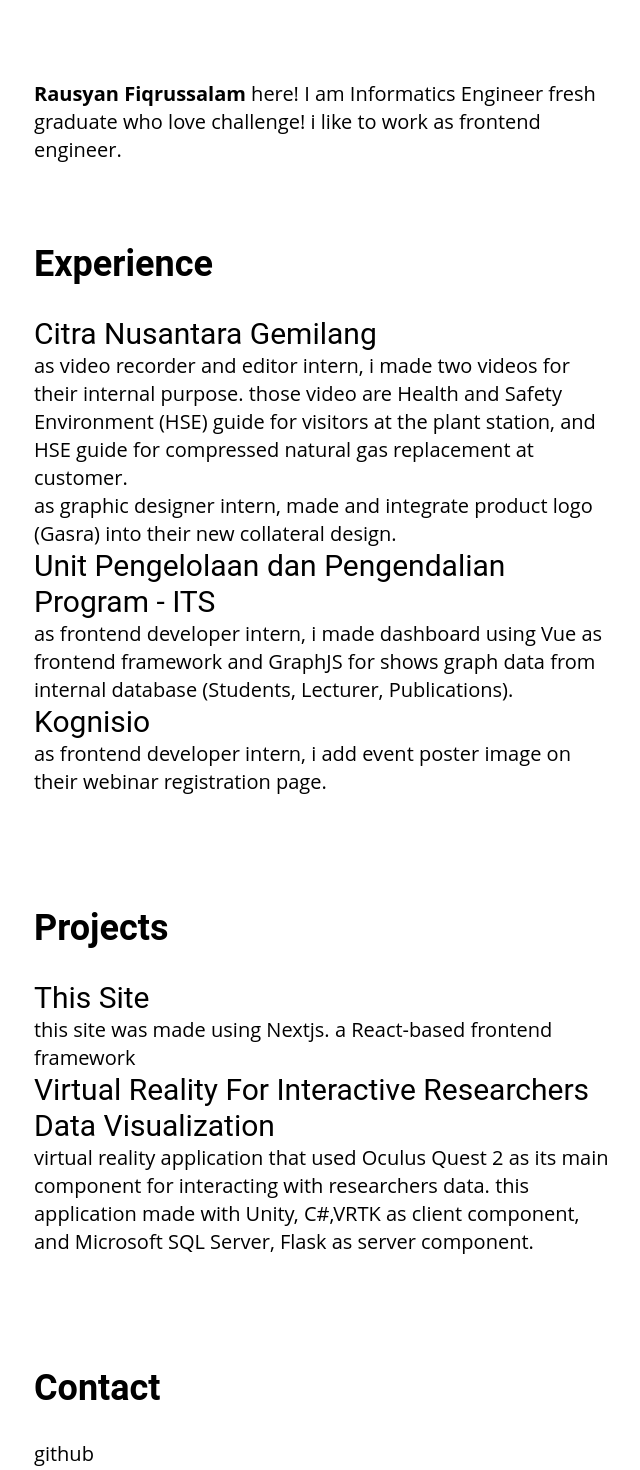
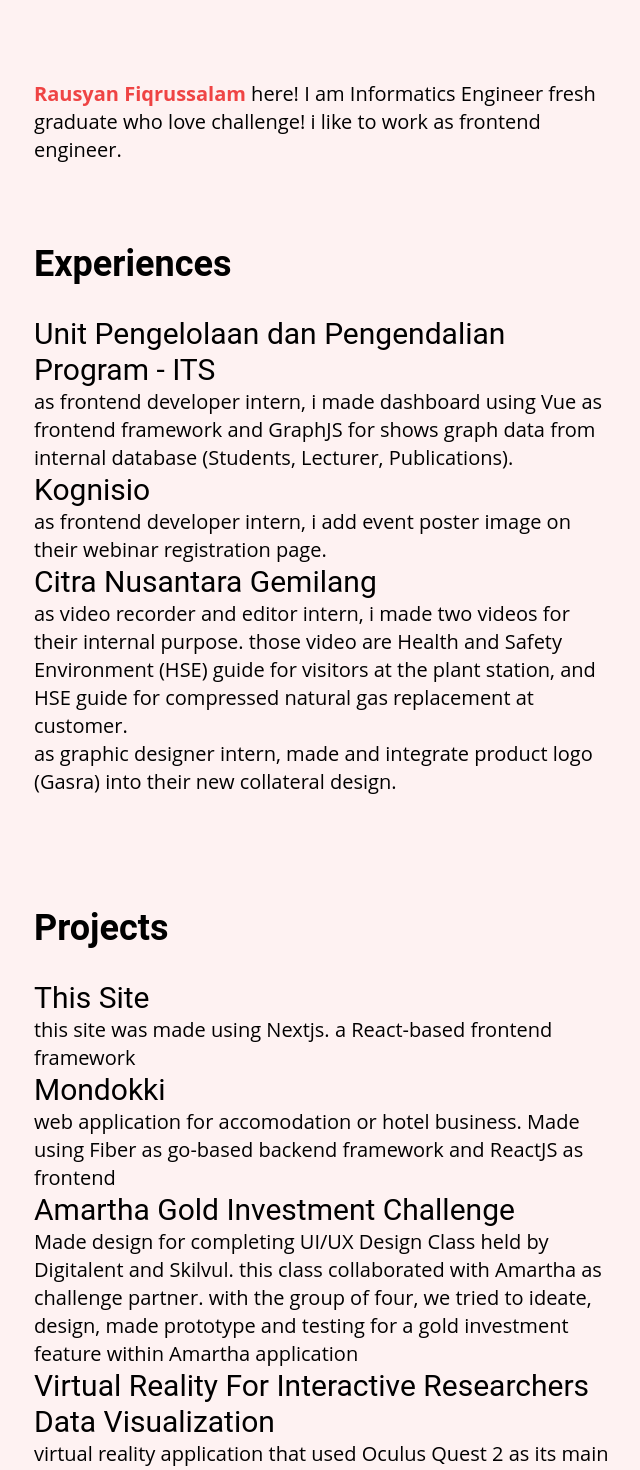
Before and after one commit to noieda/noieda, a Next.js app: page / in a window 1280 px wide. Shown: the top 1470 px of the page, without its empty margins (318-958 px from the left). Built offline with nearby package versions, Linux system fonts and the light colour scheme.

Commit message:
add new project

```diff
--- a/components/about/index.js
+++ b/components/about/index.js
@@ -1,7 +1,7 @@
 export default function About() {
     return (
         <div className='w-auto about'>
-          <p><b>Rausyan Fiqrussalam</b> here! I am Informatics Engineer fresh graduate who love challenge! i like to work as frontend engineer.</p>
+          <p><b className="text-red-500">Rausyan Fiqrussalam</b> here! I am Informatics Engineer fresh graduate who love challenge! i like to work as frontend engineer.</p>
         </div>
     )
 }
--- a/components/contact/index.js
+++ b/components/contact/index.js
@@ -1,7 +1,7 @@
 export default function Contact() {
     return (
         <div className='w-auto contact pt-20'>
-          <h1>Contact</h1>
+          <h1>Contacts</h1>
           <div className="my-8">
             <a href='https://github.com/noieda'>github</a><br />
             <a href='https://www.linkedin.com/in/rausyan-fiqrussalam/'>linkedin</a> <br />
--- a/components/experience/index.js
+++ b/components/experience/index.js
@@ -1,15 +1,15 @@
 export default function Experience() {
     return (
         <div className='w-auto experience pt-20'>
-          <h1>Experience</h1>
+          <h1>Experiences</h1>
           <div className="my-8">
-            <h2>Citra Nusantara Gemilang</h2>
-            <p>as video recorder and editor intern,  i made two videos for their internal purpose. those video are Health and Safety Environment (HSE) guide for visitors at the plant station, and HSE guide for compressed natural gas replacement at customer. </p>
-            <p>as graphic designer intern,  made and integrate product logo (Gasra) into their new collateral design. </p>
             <h2>Unit Pengelolaan dan Pengendalian Program - ITS</h2>
             <p>as frontend developer intern, i made dashboard using Vue as frontend framework and GraphJS for shows graph data from internal database (Students, Lecturer, Publications).</p>
             <h2>Kognisio</h2>
             <p>as frontend developer intern, i add event poster image on their webinar registration page.</p>
+            <h2>Citra Nusantara Gemilang</h2>
+            <p>as video recorder and editor intern,  i made two videos for their internal purpose. those video are Health and Safety Environment (HSE) guide for visitors at the plant station, and HSE guide for compressed natural gas replacement at customer. </p>
+            <p>as graphic designer intern,  made and integrate product logo (Gasra) into their new collateral design. </p>
           </div>
         </div>
     )
--- a/components/project/index.js
+++ b/components/project/index.js
@@ -5,6 +5,10 @@
           <div className="my-8">
             <h2>This Site</h2>
             <p>this site was made using Nextjs. a React-based frontend framework</p>
+            <h2>Mondokki</h2>
+            <p>web application for accomodation or hotel business. Made using Fiber as go-based backend framework and ReactJS as frontend</p>
+            <h2>Amartha Gold Investment Challenge</h2>
+            <p>Made design for completing UI/UX Design Class held by Digitalent and Skilvul. this class collaborated with Amartha as challenge partner. with the group of four, we tried to ideate, design, made prototype and testing for a gold investment feature within Amartha application</p>
             <h2>Virtual Reality For Interactive Researchers Data Visualization</h2>
             <p>virtual reality application that used Oculus Quest 2 as its main component for interacting with researchers data. this application made with Unity, C#,VRTK as client component, and Microsoft SQL Server, Flask as server component.</p>
           </div>
--- a/pages/index.js
+++ b/pages/index.js
@@ -9,7 +9,7 @@
 
 export default function Home() {
   return (
-    <div>
+    <div className="bg-red-50">
       <div className="flex justify-center py-20">
         <div className='max-w-xl'>
           <About />
```
